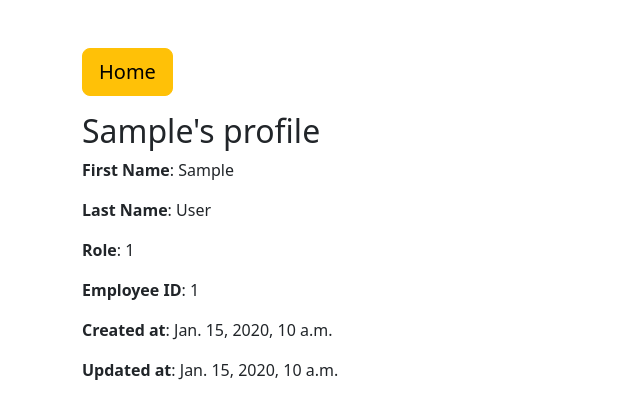
After one commit to yashpatel-py/django_employee, a Django app: page /emp_detail/1/ in a window 1280 px wide. The commit adds this page. Shown: the top 419 px of the page, without its empty margins (0-640 px from the left). Run offline with Django 5.2, Linux system fonts and the light colour scheme; tables that the repository leaves empty hold one stand-in row (values such as "Sample post").

Commit message:
Employee Detail

```diff
--- a/main/models.py
+++ b/main/models.py
@@ -7,7 +7,6 @@ class employee_data(models.Model):
     emp_last_name = models.CharField(max_length=100)
     emp_role = models.IntegerField(default=0)
     emp_id = models.CharField(max_length=150)
-    emp_id = models.CharField(max_length=200)
     emp_created_at = models.DateTimeField(auto_now_add=True)
     emp_updated_at = models.DateTimeField(auto_now=True)
 
--- a/main/urls.py
+++ b/main/urls.py
@@ -4,5 +4,5 @@ from . import views
 
 urlpatterns = [
     path('', views.home, name="home"),
-    path('about_us/', views.about_us, name="home")
+    path('emp_detail/<int:pk>/', views.emp_detail, name="emp_detail")
 ]
--- a/main/views.py
+++ b/main/views.py
@@ -9,5 +9,10 @@ def home(request):
     }
     return render(request, "main/home.html", context)
 
-def about_us(request):
-    return HttpResponse("About Page")
+def emp_detail(request, pk):
+    emp = employee_data.objects.get(pk=pk)
+
+    context = {
+        'emp': emp
+    }
+    return render(request, 'main/emp_detail.html', context)
--- /dev/null
+++ b/templates/main/emp_detail.html
@@ -0,0 +1,24 @@
+{% extends "base.html" %}
+
+{% block title %}{{emp.emp_first_name}}'s profile{% endblock title %}
+
+
+{% block content %}
+<div class="container">
+
+    <div class="mt-5">
+        <a href="{% url "home" %}" class="btn btn-lg btn-warning">Home</a>
+    </div>
+    <div class="mt-3">
+        <h2>{{emp.emp_first_name}}'s profile</h2>
+
+        <p><b>First Name</b>: {{emp.emp_first_name}}</p>
+        <p><b>Last Name</b>: {{emp.emp_last_name}}</p>
+        <p><b>Role</b>: {{emp.emp_role}}</p>
+        <p><b>Employee ID</b>: {{emp.emp_id}}</p>
+        <p><b>Created at</b>: {{emp.emp_created_at}}</p>
+        <p><b>Updated at</b>: {{emp.emp_updated_at}}</p>
+    </div>
+
+</div>
+{% endblock content %}
--- a/templates/main/home.html
+++ b/templates/main/home.html
@@ -11,7 +11,7 @@
             <div class="card mt-3">
                 <div class="card-body">
                   {{emp.emp_first_name}} {{emp.emp_last_name}} <br>
-                  <a role="button" class="btn btn-sm btn-primary" href="#">Show {{emp.emp_first_name}}'s Profile</a>
+                  <a role="button" class="btn btn-sm btn-primary" href="{% url "emp_detail" emp.id %}">Show {{emp.emp_first_name}}'s Profile</a>
                 </div>
             </div>
             {% endfor %}
```
Also changed, not shown: main/migrations/0002_alter_employee_data_emp_id.py (added).
